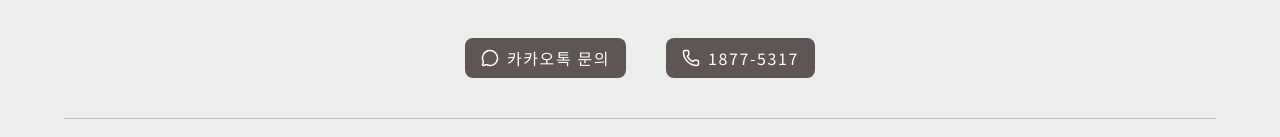
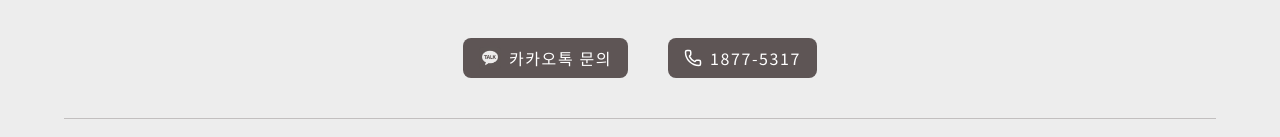
Before and after one commit to millwheel/eterno-yongsan, a Next.js app: page /gallery in a window 1280 px wide. Shown: the part 1303-1440 px from the top of the page. Built offline with nearby package versions, Linux system fonts and the light colour scheme; no server answers.

Commit message:
feat: 카카오톡 아이콘 적용

```diff
--- a/src/components/contact.tsx
+++ b/src/components/contact.tsx
@@ -1,4 +1,5 @@
-import { MessageCircle, Phone } from "lucide-react";
+import { Phone } from "lucide-react";
+import Image from "next/image";
 
 export default function Contact() {
     return (
@@ -7,7 +8,7 @@ export default function Contact() {
                 href="https://pf.kakao.com/_xjJxcAn"
                 className="flex items-center gap-2 tracking-widest text-base text-white bg-[#5e5555] px-4 py-2 rounded-lg hover:bg-[#7a6f6f] transition"
             >
-                <MessageCircle size={18} />
+                <Image src="/image/kakao_icon.png" alt="카카오톡아이콘" width={22} height={22} />
                 카카오톡 문의
             </a>
             <a
```
